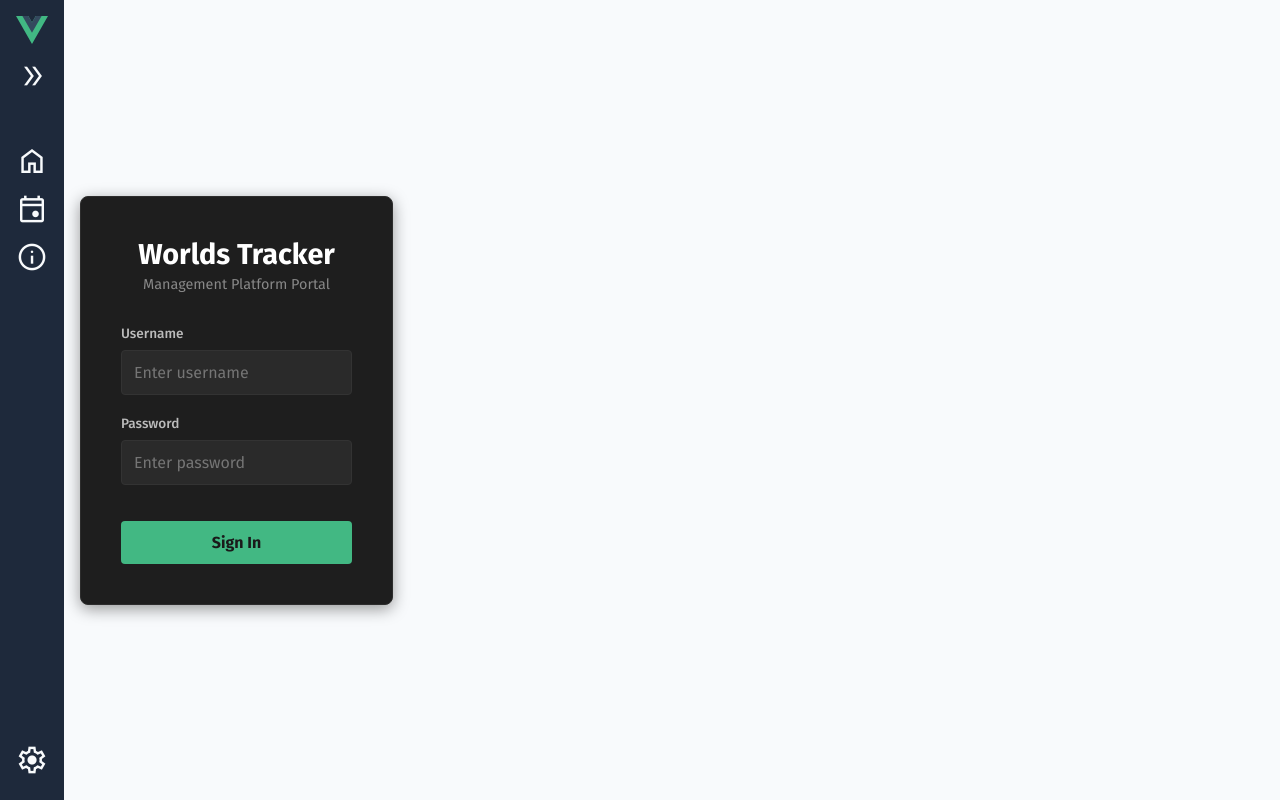
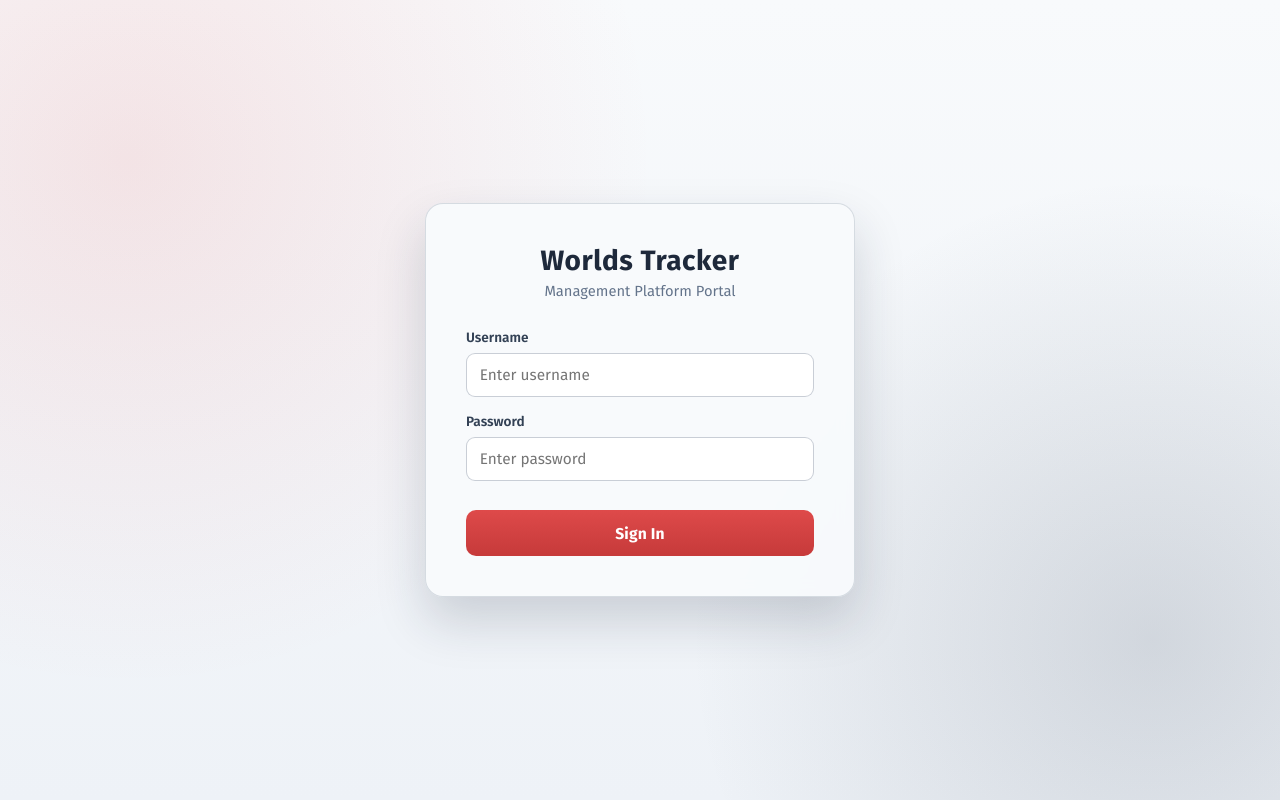
Before and after one commit to maaashup/worlds-tracker, a Vue app in the folder frontend/: page /login in a window 1280 px wide. Built offline with nearby package versions, Linux system fonts and the light colour scheme; no server answers.

Commit message:
wt5 Fixed sidebar bug and got copilot to style the login page

```diff
--- a/frontend/src/App.vue
+++ b/frontend/src/App.vue
@@ -1,14 +1,21 @@
 <template>
-
-  <div class="app">
-    <Sidebar />
+  <div class="app" :class="{ 'no-sidebar': !showSidebar }">
+    <Sidebar v-if="showSidebar" />
     <RouterView />
   </div>
 </template>
 
 <script setup lang="ts">
+import { computed } from 'vue';
+import { useRoute } from 'vue-router';
+
 import Sidebar from './components/sidebar/Sidebar.vue';
+import { useAuthStore } from './stores/auth';
 
+const authStore = useAuthStore();
+const route = useRoute();
+
+const showSidebar = computed(() => authStore.isLoggedIn && route.name !== 'login');
 
 </script>
 
@@ -40,6 +47,11 @@ button {
 
 .app {
   display: flex;
+  min-height: 100vh;
+
+  &.no-sidebar {
+    display: block;
+  }
 
   main {
     flex: 1 1 0;
--- a/frontend/src/views/LoginView.vue
+++ b/frontend/src/views/LoginView.vue
@@ -74,75 +74,73 @@ async function handleLoginSubmit() {
 </script>
 
 <style scoped lang="scss">
-// SCSS Variables
-$vue-green: #42b883;
-$vue-green-hover: #359f6e;
-$bg-card: #1e1e1e;
-$bg-input: #2a2a2a;
-$border-color: #333;
-$error-color: #ff6b6b;
-
 .login-container {
-  display: flex;
-  justify-content: center;
-  align-items: center;
-  min-height: 80vh;
-  padding: 1rem;
+  min-height: 100vh;
+  display: grid;
+  place-items: center;
+  padding: 2rem 1rem;
+  background:
+    radial-gradient(circle at 10% 20%, rgba(222, 74, 74, 0.12), transparent 40%),
+    radial-gradient(circle at 90% 80%, rgba(51, 65, 85, 0.16), transparent 35%),
+    linear-gradient(180deg, #f8fafc 0%, #eef2f7 100%);
 
   .login-card {
-    background: $bg-card;
+    width: 100%;
+    max-width: 430px;
     padding: 2.5rem;
-    border-radius: 8px;
-    box-shadow: 0 4px 16px rgba(0, 0, 0, 0.4);
-    width: 100%;
-    max-width: 400px;
-    border: 1px solid #2d2d2d;
+    border-radius: 18px;
+    border: 1px solid rgba(100, 116, 139, 0.24);
+    background: rgba(248, 250, 252, 0.95);
+    backdrop-filter: blur(8px);
+    box-shadow: 0 24px 50px rgba(30, 41, 59, 0.18);
 
     .brand-header {
       text-align: center;
-      margin-bottom: 2rem;
+      margin-bottom: 1.8rem;
 
       h2 {
-        margin: 0;
-        color: #fff;
-        font-size: 1.8rem;
+        color: var(--dark);
+        font-size: 1.75rem;
+        letter-spacing: 0.02em;
       }
 
       .subtitle {
-        margin: 0.25rem 0 0;
-        color: #888;
-        font-size: 0.9rem;
+        margin-top: 0.35rem;
+        color: var(--grey);
+        font-size: 0.92rem;
       }
     }
 
     .form-group {
-      margin-bottom: 1.25rem;
+      margin-bottom: 1rem;
       display: flex;
       flex-direction: column;
 
       label {
-        margin-bottom: 0.5rem;
+        margin-bottom: 0.45rem;
+        color: var(--dark-alt);
         font-size: 0.85rem;
-        color: #bbb;
-        font-weight: 500;
+        font-weight: 600;
       }
 
       input {
-        padding: 0.75rem;
-        border-radius: 4px;
-        border: 1px solid $border-color;
-        background: $bg-input;
-        color: #fff;
-        font-size: 1rem;
-        transition: border-color 0.2s;
+        height: 44px;
+        padding: 0 0.8rem;
+        border: 1px solid rgba(100, 116, 139, 0.35);
+        border-radius: 9px;
+        background: #fff;
+        color: var(--dark);
+        font-size: 0.96rem;
+        transition: border-color 0.2s ease, box-shadow 0.2s ease;
 
         &:focus {
           outline: none;
-          border-color: $vue-green;
+          border-color: var(--primary);
+          box-shadow: 0 0 0 3px rgba(222, 74, 74, 0.2);
         }
 
         &:disabled {
-          opacity: 0.6;
+          opacity: 0.7;
           cursor: not-allowed;
         }
       }
@@ -150,35 +148,45 @@ $error-color: #ff6b6b;
 
     button {
       width: 100%;
-      padding: 0.75rem;
-      background: $vue-green;
-      color: #1a1a1a;
-      border: none;
-      border-radius: 4px;
-      font-weight: bold;
-      font-size: 1rem;
-      cursor: pointer;
-      margin-top: 1rem;
-      transition: background 0.2s;
+      margin-top: 0.8rem;
+      height: 46px;
+      border-radius: 10px;
+      background: linear-gradient(180deg, rgba(222, 74, 74, 1) 0%, rgba(198, 58, 58, 1) 100%);
+      color: #fff;
+      font-size: 0.98rem;
+      font-weight: 700;
+      letter-spacing: 0.01em;
+      transition: transform 0.15s ease, box-shadow 0.2s ease, filter 0.2s ease;
 
       &:hover:not(:disabled) {
-        background: $vue-green-hover;
+        transform: translateY(-1px);
+        box-shadow: 0 10px 22px rgba(222, 74, 74, 0.35);
+        filter: brightness(1.03);
       }
 
       &:disabled {
-        opacity: 0.5;
+        opacity: 0.55;
         cursor: not-allowed;
       }
     }
 
     .error-msg {
-      color: $error-color;
-      font-size: 0.85rem;
-      margin: 0.5rem 0;
-      background: rgba($error-color, 0.1);
-      padding: 0.5rem;
-      border-radius: 4px;
-      border-left: 3px solid $error-color;
+      margin-top: 0.45rem;
+      border-left: 3px solid var(--primary);
+      border-radius: 7px;
+      padding: 0.55rem 0.7rem;
+      background: rgba(222, 74, 74, 0.09);
+      color: #b02f2f;
+      font-size: 0.84rem;
+    }
+  }
+
+  @media (max-width: 560px) {
+    padding: 1rem;
+
+    .login-card {
+      padding: 1.5rem;
+      border-radius: 14px;
     }
   }
 }
```
